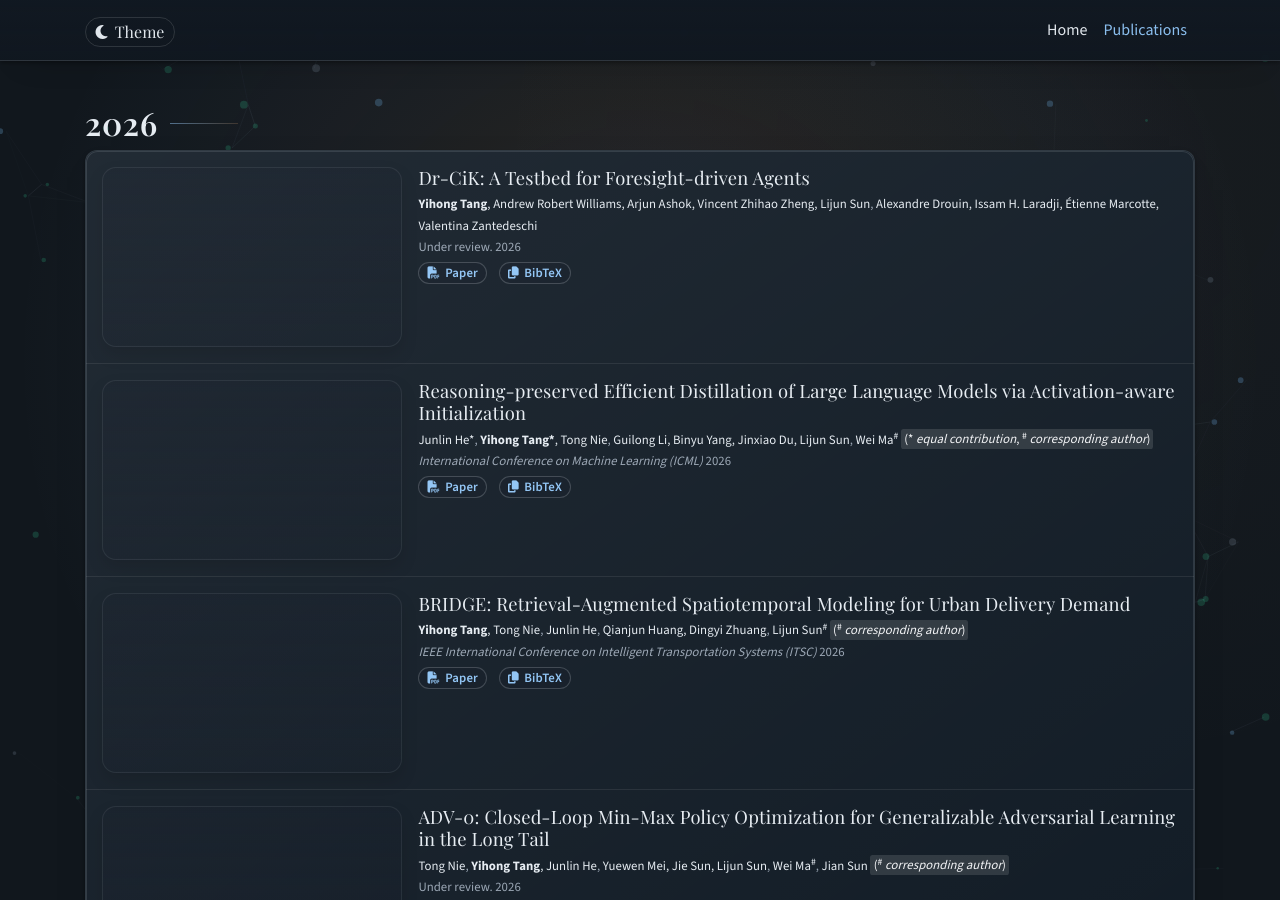
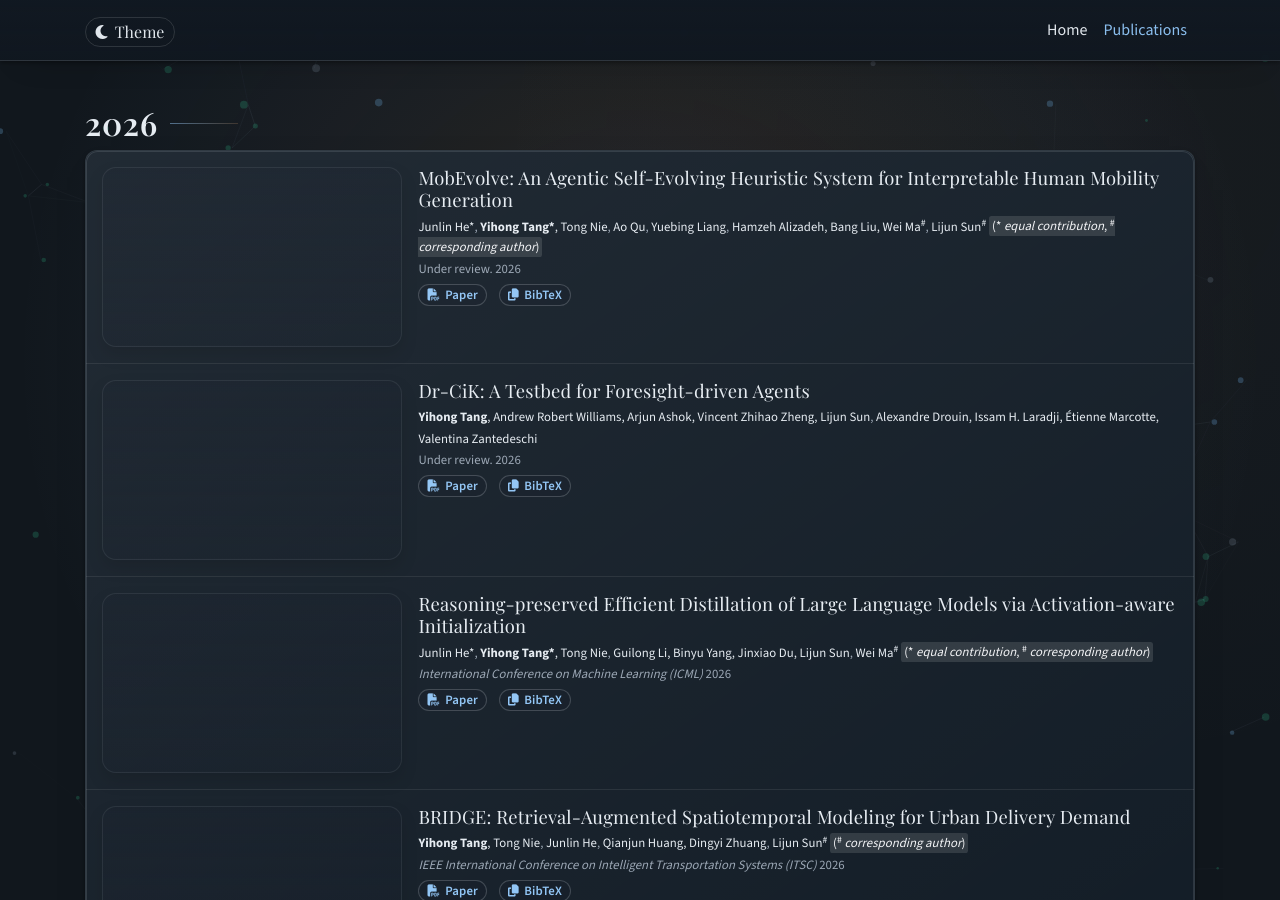
Before and after one commit to YihongT/yihongt.github.io, a Jekyll site: the page built from publications.html, in a window 1280 px wide and 900 px high. Built offline with Jekyll 4.4.1, drawn with Linux system fonts in a browser that asks for light colours; nearby versions of some CDN libraries; a style sheet for code colours, icons or effects is not loaded.

Commit message:
Add MobEvolve paper (publication, cover, BibTeX)
https://claude.ai/code/session_01D1AowBNJr2dmaXXgzHPyWu

```diff
--- a/_data/bibtex.yml
+++ b/_data/bibtex.yml
@@ -225,6 +225,14 @@
     year={2026}
   }
 
+2026-mobevolve: |-
+  @article{he2026mobevolve,
+    title={MobEvolve: An Agentic Self-Evolving Heuristic System for Interpretable Human Mobility Generation},
+    author={He, Junlin and Tang, Yihong and Nie, Tong and Qu, Ao and Liang, Yuebing and Alizadeh, Hamzeh and Liu, Bang and Ma, Wei and Sun, Lijun},
+    journal={arXiv preprint arXiv:2606.01640},
+    year={2026}
+  }
+
 2026-intent: |-
   @article{tang2026intent,
     title={INTENT: Trajectory prediction framework with intention-guided contrastive clustering},
```
Also changed, not shown: _publications/2026/mobevolve.md (added, +30 -0 lines), assets/images/covers/mobevolve_cover.png (added).
